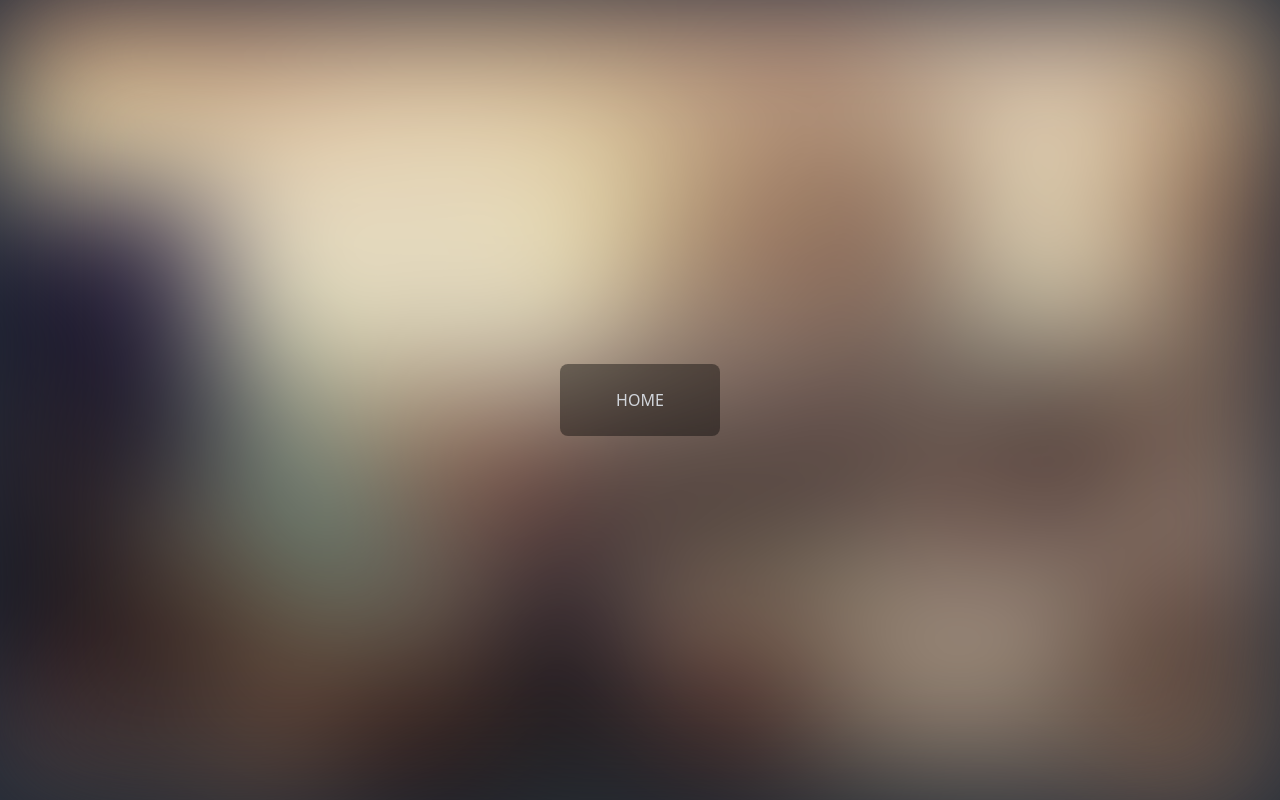
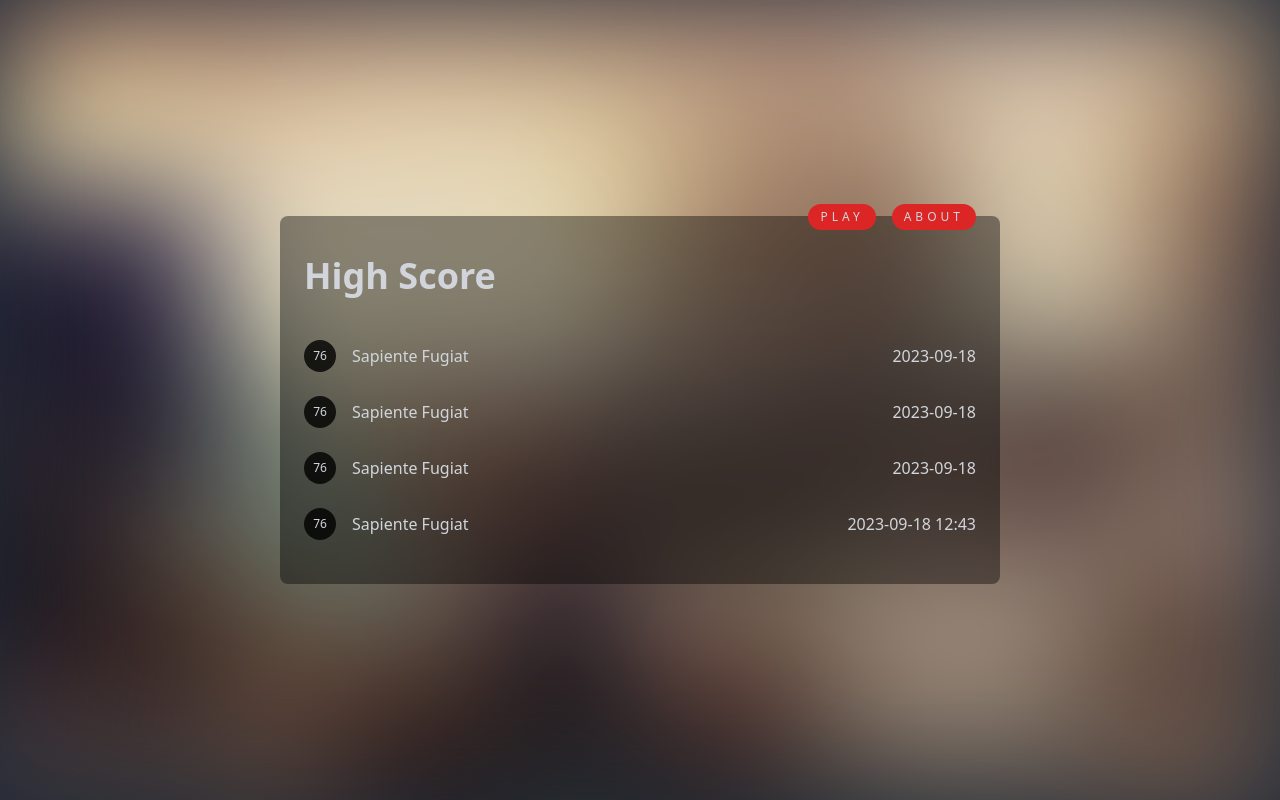
Before and after one commit to damiro-dev/chem-lab, a React (Vite) app: page / in a window 1280 px wide. Built offline with nearby package versions, Linux system fonts and the light colour scheme.

Commit message:
modals layout

```diff
--- a/src/App.jsx
+++ b/src/App.jsx
@@ -12,7 +12,7 @@ import PlayerProvider from './context/PlayerProvider';
 
 export default function App() {
   const inGame = false;
-  const content = 'home';
+  const content = 'highscore';
   const scene = 'yard';
   const items = getRandomItems(itemsData, 4); // triggered by play button
 
--- a/src/components/Modal.jsx
+++ b/src/components/Modal.jsx
@@ -9,8 +9,8 @@ export default function Modal({ content = '' }) {
   return (
     <section
       className={cn(
-        'absolute w-40 z-20 top-1/2 left-1/2 -translate-x-1/2 -translate-y-1/2 p-6 rounded-lg backdrop-blur-sm bg-black/40 text-center',
-        content === 'game' && 'hidden'
+        content === 'game' && 'hidden',
+        'absolute w-full container max-w-3xl z-20 p-6 top-1/2 left-1/2 -translate-x-1/2 -translate-y-1/2'
       )}
     >
       {content === 'home' && <ModalHome />}
--- a/src/components/ModalAbout.jsx
+++ b/src/components/ModalAbout.jsx
@@ -1,3 +1,33 @@
+import cn from '../lib/tailwindMerge';
+
 export default function ModalAbout() {
-  return <div>ModalAbout</div>;
+  return (
+    <>
+      <div>
+        <div className='absolute z-10 flex gap-4 -mt-3 right-12 justify-end'>
+          <div className='uppercase text-[12px] tracking-[4px] bg-red-600 px-3 py-1 rounded-full'>Play</div>
+          <div className='uppercase text-[12px] tracking-[4px] bg-red-600 px-3 py-1 rounded-full'>Highscore</div>
+        </div>
+      </div>
+      <div className={cn('rounded-lg backdrop-blur-sm bg-black/40 px-6 pt-10 pb-6 flex flex-col gap-4')}>
+        <h1 className='text-3xl font-bold'>About Chem Lab</h1>
+        <p>
+          Lorem ipsum dolor sit amet consectetur adipisicing elit. Tenetur architecto sapiente fugiat reiciendis modi,
+          autem delectus ratione error labore facilis quo eos, nisi vitae quam temporibus quasi nulla iure voluptatibus?
+          Animi, minima minus voluptatibus enim, nam odit quas voluptates harum, voluptatem in exercitationem?
+        </p>
+        <p>
+          Odio veritatis, numquam quidem repellat sequi perspiciatis eveniet debitis, maxime, dolore neque quod
+          accusamus quasi magni totam. Sit, unde. Laboriosam veritatis hic neque nulla maiores odio saepe soluta illum?
+          Cumque sunt quo quas eos quos nesciunt nulla doloremque, hic, tempore asperiores sed consequuntur provident,
+          itaque labore vero.
+        </p>
+        <div className='flex flex-row gap-4'>
+          <span className='w-8 aspect-square bg-black/80 rounded-full'></span>
+          <span className='w-8 aspect-square bg-black/80 rounded-full'></span>
+          <span className='w-8 aspect-square bg-black/80 rounded-full'></span>
+        </div>
+      </div>
+    </>
+  );
 }
--- a/src/components/ModalHighScore.jsx
+++ b/src/components/ModalHighScore.jsx
@@ -1,3 +1,53 @@
+import cn from '../lib/tailwindMerge';
+
 export default function ModalHighScore() {
-  return <div>ModalHighScore</div>;
+  return (
+    <>
+      <div>
+        <div className='absolute z-10 flex gap-4 -mt-3 right-12 justify-end'>
+          <div className='uppercase text-[12px] tracking-[4px] bg-red-600 px-3 py-1 rounded-full'>Play</div>
+          <div className='uppercase text-[12px] tracking-[4px] bg-red-600 px-3 py-1 rounded-full'>About</div>
+        </div>
+      </div>
+      <div className={cn('rounded-lg backdrop-blur-sm bg-black/40 flex flex-col py-10 gap-4')}>
+        <h1 className='text-4xl font-bold px-6 pb-6'>High Score</h1>
+        <div className='flex flex-row items-center justify-between px-6 py-1 hover:bg-white/10 transition-colors duration-300'>
+          <div className='flex flex-row gap-4 items-center'>
+            <span className='w-8 aspect-square bg-black/80 rounded-full text-[12px] flex items-center justify-center'>
+              76
+            </span>
+            <p>Sapiente Fugiat</p>
+          </div>
+          <span>2023-09-18</span>
+        </div>
+        <div className='flex flex-row items-center justify-between px-6 py-1 hover:bg-white/10 transition-colors duration-300'>
+          <div className='flex flex-row gap-4 items-center'>
+            <span className='w-8 aspect-square bg-black/80 rounded-full text-[12px] flex items-center justify-center'>
+              76
+            </span>
+            <p>Sapiente Fugiat</p>
+          </div>
+          <span>2023-09-18</span>
+        </div>
+        <div className='flex flex-row items-center justify-between px-6 py-1 hover:bg-white/10 transition-colors duration-300'>
+          <div className='flex flex-row gap-4 items-center'>
+            <span className='w-8 aspect-square bg-black/80 rounded-full text-[12px] flex items-center justify-center'>
+              76
+            </span>
+            <p>Sapiente Fugiat</p>
+          </div>
+          <span>2023-09-18</span>
+        </div>
+        <div className='flex flex-row items-center justify-between px-6 py-1 hover:bg-white/10 transition-colors duration-300'>
+          <div className='flex flex-row gap-4 items-center'>
+            <span className='w-8 aspect-square bg-black/80 rounded-full text-[12px] flex items-center justify-center'>
+              76
+            </span>
+            <p>Sapiente Fugiat</p>
+          </div>
+          <span>2023-09-18 12:43</span>
+        </div>
+      </div>
+    </>
+  );
 }
--- a/src/components/ModalHome.jsx
+++ b/src/components/ModalHome.jsx
@@ -1,3 +1,53 @@
+import { useState } from 'react';
+import { PiPlayFill } from 'react-icons/Pi';
+import cn from '../lib/tailwindMerge';
+
 export default function ModalHome() {
-  return <div>HOME</div>;
+  const [inputChange, setInputChange] = useState('');
+  const handleInputChange = (e) => setInputChange(e.currentTarget.value);
+
+  const handlePlay = () => {
+    console.log('PLAY!', inputChange);
+  };
+
+  return (
+    <>
+      <div className='absolute z-10 flex gap-4 -mt-3 right-12 justify-end'>
+        <div className='uppercase text-[12px] tracking-[4px] bg-red-600 px-3 py-1 rounded-full'>About</div>
+        <div className='uppercase text-[12px] tracking-[4px] bg-red-600 px-3 py-1 rounded-full'>Highscore</div>
+      </div>
+      <div className={cn('rounded-lg backdrop-blur-sm bg-black/40 px-6 py-10 flex flex-col gap-4')}>
+        <h1 className='text-4xl font-bold'>Chem Lab</h1>
+        <p>
+          Lorem ipsum dolor sit amet consectetur adipisicing elit. Tenetur architecto sapiente fugiat reiciendis modi,
+          autem delectus ratione error labore facilis quo eos, nisi vitae quam temporibus quasi nulla iure voluptatibus?
+          Animi, minima minus voluptatibus enim, nam odit quas voluptates harum, voluptatem in exercitationem?
+        </p>
+        <p>
+          Odio veritatis, numquam quidem repellat sequi perspiciatis eveniet debitis, maxime, dolore neque quod
+          accusamus quasi magni totam. Sit, unde. Laboriosam veritatis hic neque nulla maiores odio saepe soluta illum?
+          Cumque sunt quo quas eos quos nesciunt nulla doloremque, hic, tempore asperiores sed consequuntur provident,
+          itaque labore vero.
+        </p>
+      </div>
+      <div className='absolute flex items-center -mt-5 right-12'>
+        <input
+          type='text'
+          onChange={handleInputChange}
+          value={inputChange}
+          placeholder='Input name to play'
+          className='backdrop-blur-sm bg-black/70 px-6 py-2 pr-12 rounded-full'
+        />
+        <div
+          onClick={handlePlay}
+          className={cn(
+            'z-10 w-8 aspect-square flex items-center justify-center rounded-full -ml-9',
+            'cursor-pointer bg-green-800 hover:bg-green-600'
+          )}
+        >
+          <PiPlayFill />
+        </div>
+      </div>
+    </>
+  );
 }
--- a/src/components/ModalOver.jsx
+++ b/src/components/ModalOver.jsx
@@ -1,3 +1,31 @@
+import cn from '../lib/tailwindMerge';
+import { PiPlayFill } from 'react-icons/Pi';
+
 export default function ModalOver() {
-  return <div>ModalOver</div>;
+  const handlePlay = () => {
+    console.log('PLAY!');
+  };
+  return (
+    <>
+      <div className={cn('rounded-lg backdrop-blur-sm bg-black/40 px-6 py-10 flex flex-col gap-4')}>
+        <h1 className='text-3xl font-bold'>Game Over</h1>
+        <p>
+          Lorem ipsum dolor sit amet consectetur adipisicing elit. Tenetur architecto sapiente fugiat reiciendis modi,
+          autem delectus ratione error labore facilis quo eos, nisi vitae quam temporibus quasi nulla iure voluptatibus?
+          Animi, minima minus voluptatibus enim, nam odit quas voluptates harum, voluptatem in exercitationem?
+        </p>
+      </div>
+      <div onClick={handlePlay} className='absolute flex items-center -mt-5 right-12 cursor-pointer'>
+        <span className='backdrop-blur-sm bg-black/70 px-6 py-2 pr-14 rounded-full'>Play Again</span>
+        <div
+          className={cn(
+            'z-10 w-8 aspect-square flex items-center justify-center rounded-full -ml-9',
+            'bg-green-800 hover:bg-green-600'
+          )}
+        >
+          <PiPlayFill />
+        </div>
+      </div>
+    </>
+  );
 }
--- a/src/components/ModalPaused.jsx
+++ b/src/components/ModalPaused.jsx
@@ -1,3 +1,27 @@
+import cn from '../lib/tailwindMerge';
+import { PiPlayFill } from 'react-icons/Pi';
+
 export default function ModalPaused() {
-  return <div>ModalPaused</div>;
+  const handlePlay = () => {
+    console.log('PAUSED!');
+  };
+  return (
+    <>
+      <div className={cn('rounded-lg backdrop-blur-sm bg-black/40 px-6 py-10 flex flex-col gap-4')}>
+        <h1 className='text-3xl font-bold'>Game Paused</h1>
+        <p>oluptatem in exercitationem</p>
+      </div>
+      <div onClick={handlePlay} className='absolute flex items-center -mt-5 right-12 cursor-pointer'>
+        <span className='backdrop-blur-sm bg-black/70 px-6 py-2 pr-14 rounded-full'>Continue</span>
+        <div
+          className={cn(
+            'z-10 w-8 aspect-square flex items-center justify-center rounded-full -ml-9',
+            'bg-green-800 hover:bg-green-600'
+          )}
+        >
+          <PiPlayFill />
+        </div>
+      </div>
+    </>
+  );
 }
```
